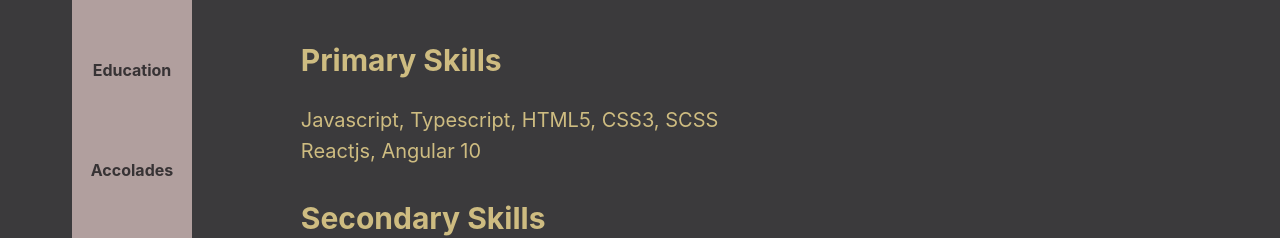
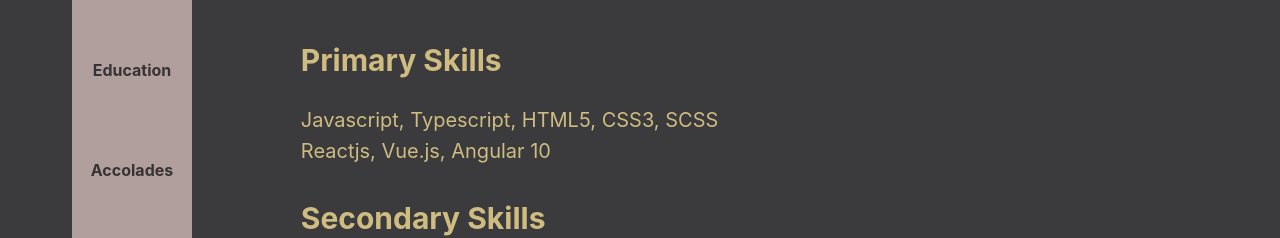
Before and after one commit to mehtarishabh/onerishabh, a React (Create React App) app: page / in a window 1280 px wide. Shown: the part 980-1218 px from the top of the page. Built offline with nearby package versions, Linux system fonts and the light colour scheme.

Commit message:
added vue.js

```diff
--- a/src/pages/Home/Home.js
+++ b/src/pages/Home/Home.js
@@ -44,7 +44,7 @@
           <div className='Home_details'>
             <div className='Home_subheading'>Primary Skills</div>
             <div className='Home_text'>Javascript, Typescript, HTML5, CSS3, SCSS</div>
-            <div className='Home_text'>Reactjs, Angular 10</div>
+            <div className='Home_text'>Reactjs, Vue.js, Angular 10</div>
             <div className='Home_subheading'>Secondary Skills</div>
             <div className='Home_text'>AWS cloud services, Nodejs, Python</div>
             <div className='Home_text'>BigQuery, MongoDb, MySql, DynamoDb</div>
@@ -147,6 +147,9 @@
           <div className='Home_text'>5. <a href="https://www.udemy.com/course/the-complete-nodejs-developer-course-2/"
             target="_blank" rel="noreferrer" className='pink'>The Complete Node.js Developer Course </a>
             by Andrew Mead - Udemy Certification </div>
+          <div className='Home_text'>6. <a href="https://www.udemy.com/course/vuejs-2-the-complete-guide/"
+            target="_blank" rel="noreferrer" className='pink'>Vue - The Complete Guide (incl. Router & Composition API) </a>
+            by Maximilian Schwarzmüller - Udemy Certification </div>
         </div>
       </section>
       </div>
```
